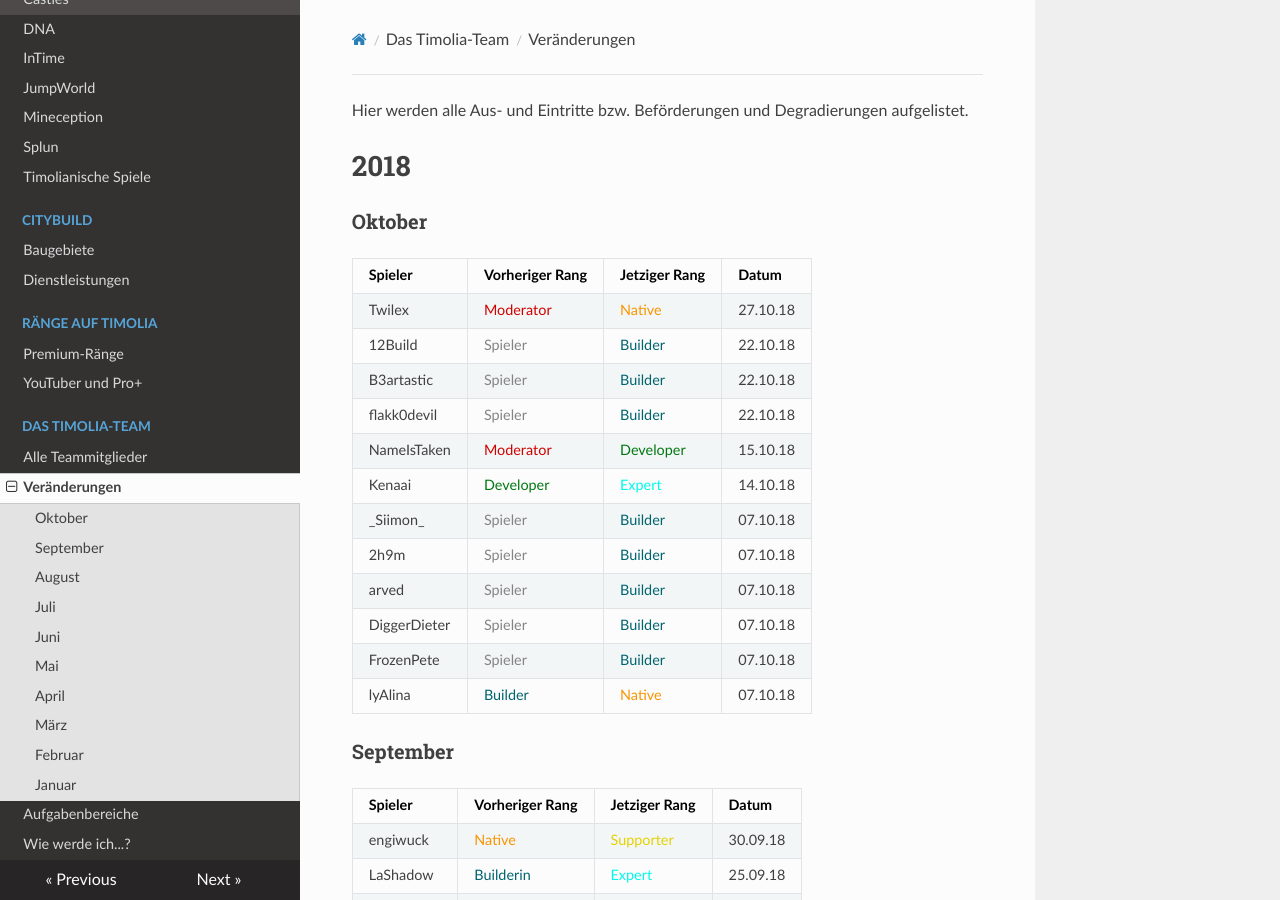
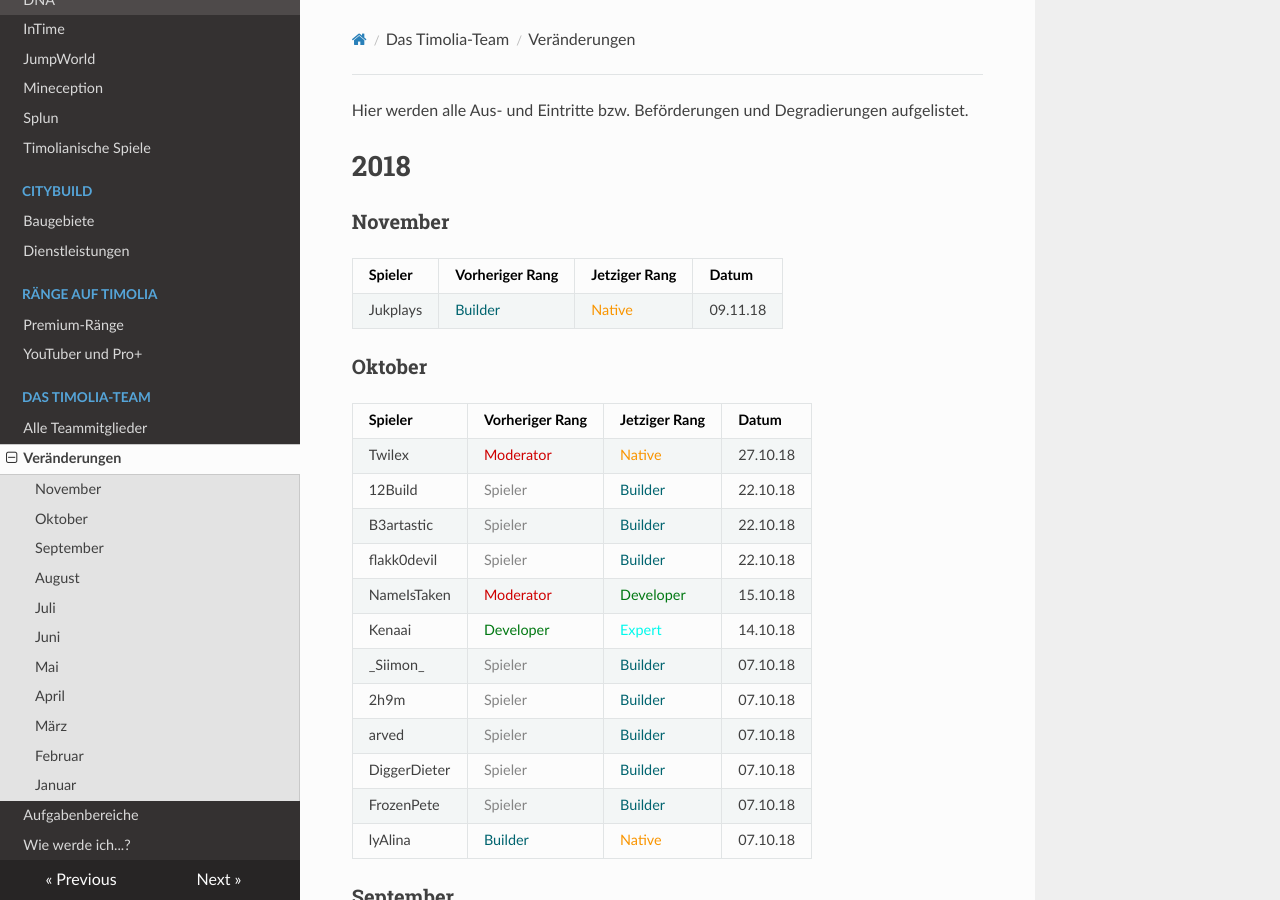
Before and after one commit to TimoliaDE/HowTo, an MkDocs documentation site: the page built from docs/team/changes.md, in a window 1280 px wide and 900 px high. Built offline with MkDocs 1.6.1, drawn with Linux system fonts in a browser that asks for light colours; nearby versions of some CDN libraries; old or Windows-style settings are respelled for this version of MkDocs.

Commit message:
Update changes.md

```diff
--- a/docs/team/changes.md
+++ b/docs/team/changes.md
@@ -1,6 +1,11 @@
 Hier werden alle Aus- und Eintritte bzw. Beförderungen und Degradierungen aufgelistet.
 
 # 2018
+
+###  <strong>November</strong>
+| Spieler | Vorheriger Rang | Jetziger Rang | Datum |
+| ------ | ------ | ------ | ------ |
+|Jukplays | <span style="color:#00646F">Builder</span> | <span style="color:#F99500">Native</span> | 09.11.18 |
 
 ###  <strong>Oktober</strong>
 | Spieler | Vorheriger Rang | Jetziger Rang | Datum |
```
